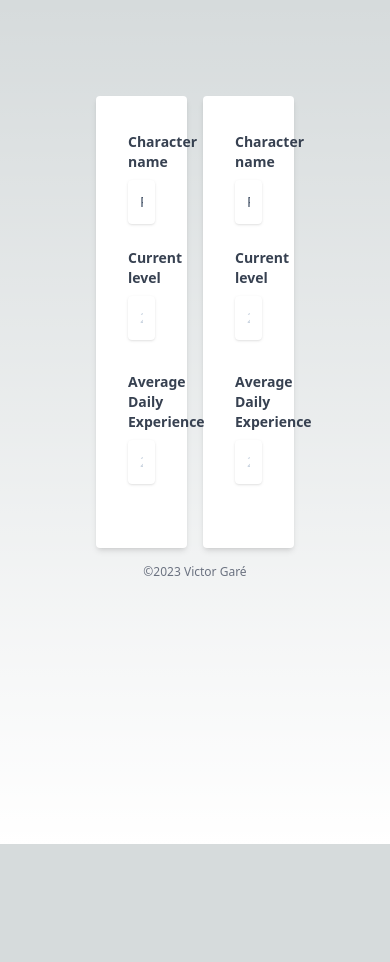
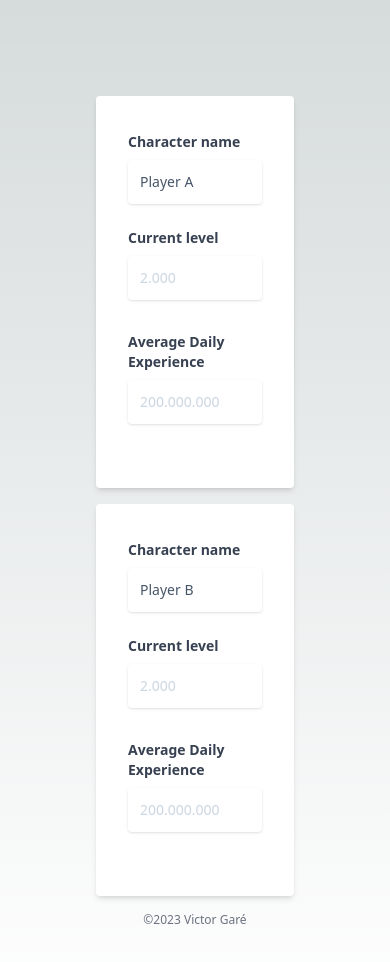
Before and after one commit to victorgare/tibia-power-level-comparison, a Next.js app: page / in a window 390 px wide. Shown: the top 962 px of the page. Before the commit the page ends 844 px from the top, so only its background shows below. Built offline with nearby package versions, Linux system fonts and the light colour scheme.

Commit message:
Fixed mobile version

```diff
--- a/src/pages/index.tsx
+++ b/src/pages/index.tsx
@@ -97,7 +97,7 @@ export default function Home() {
     }
     return (
         <main className="flex min-h-screen flex-col items-center justify-between p-24">
-            <div className="w-full max-w-4xl">
+            <div className="w-full max-w-7xl sm:max-w-4xl">
                 {errorMessages.map((value, index) => {
                     return (
                         <div
@@ -111,7 +111,7 @@ export default function Home() {
                 })}
 
                 <form className="mb-4">
-                    <div className="grid grid-cols-2 gap-4">
+                    <div className="grid grid-cols-1 gap-4 sm:grid-cols-2">
                         <PlayerForm
                             player={firstPlayer}
                             onChange={(value) => setFirstPlayer(value)}
```
